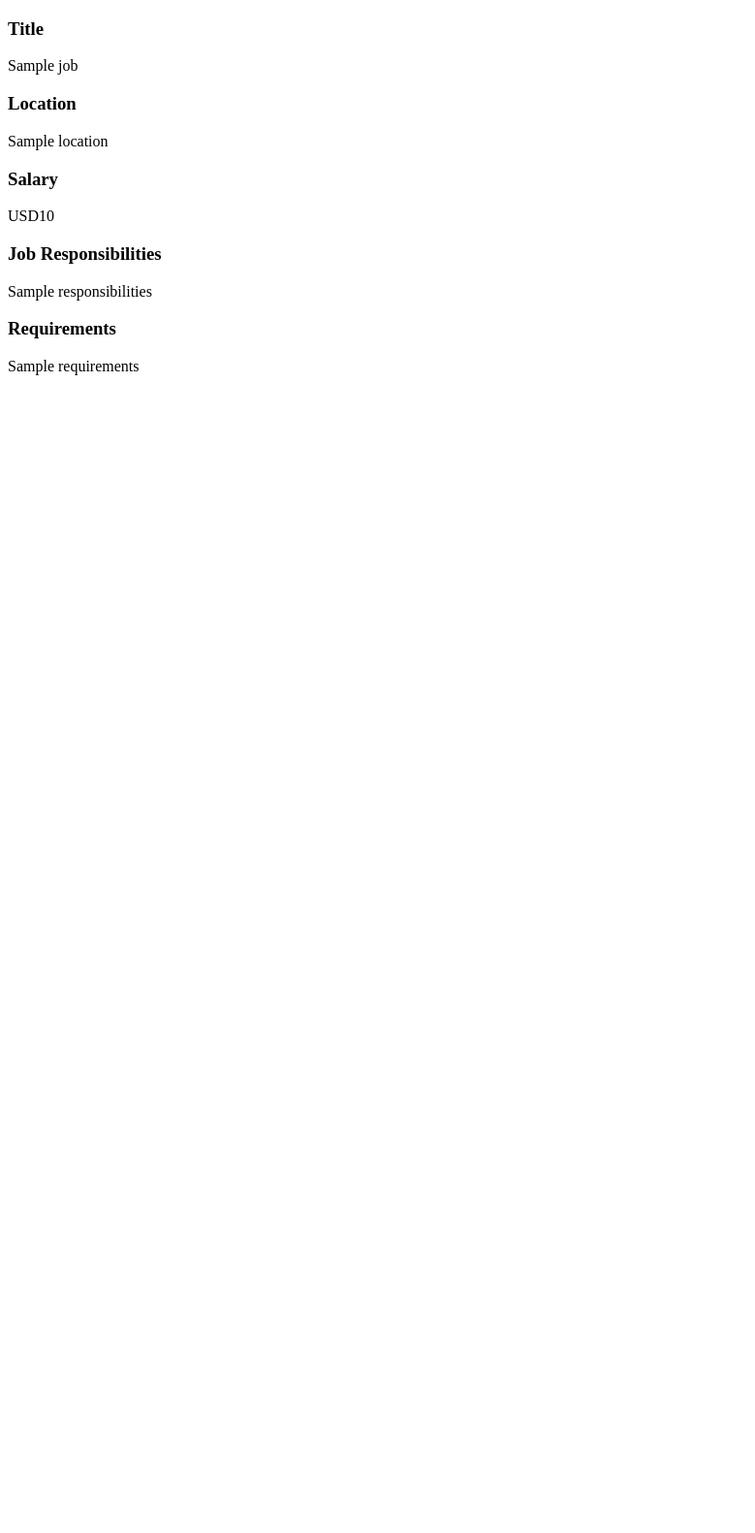
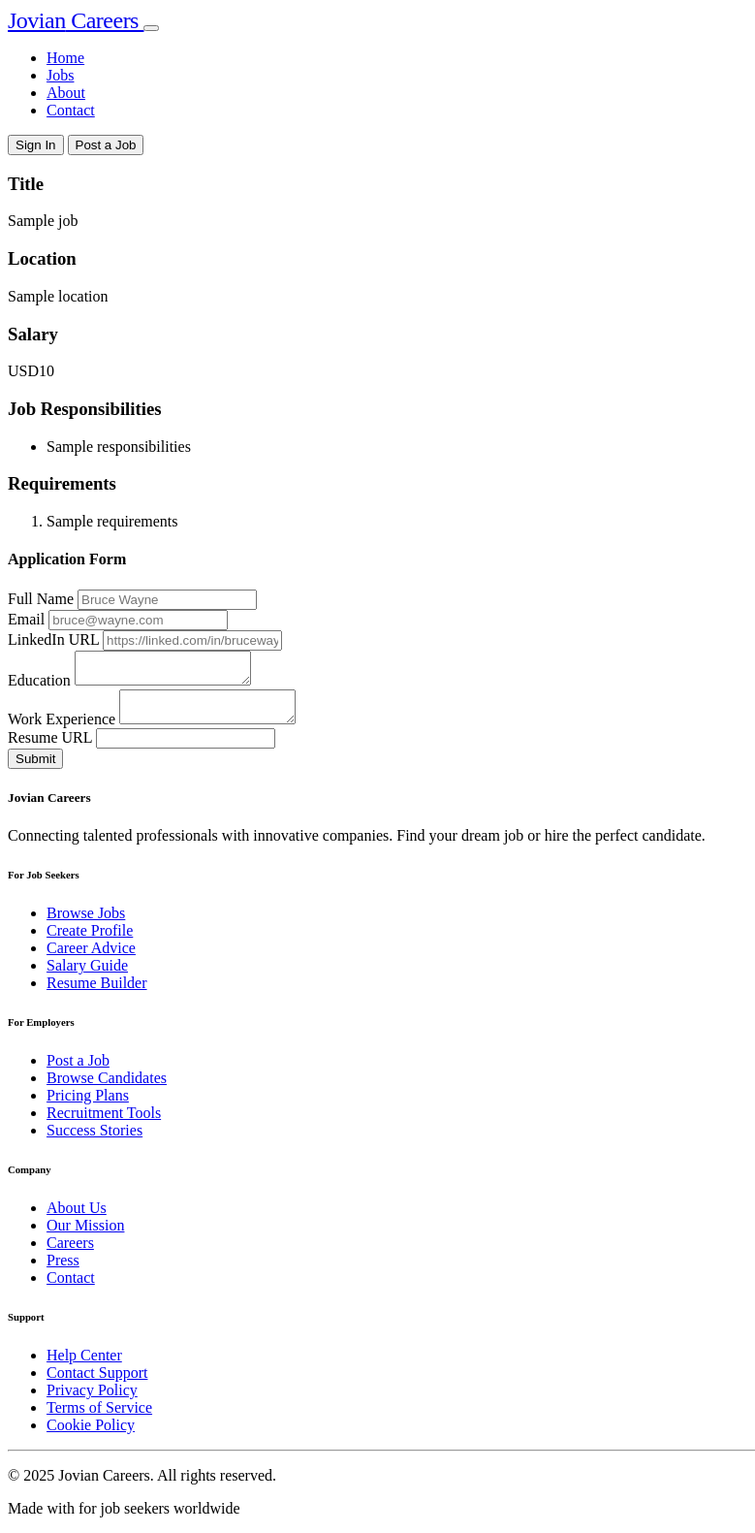
Before and after one commit to Aashi-25/jovian-careers-website, a Flask app: template templates/jobPage.html in a window 1280 px wide. Shown: the whole page at 97% size, without its empty margins (0-779 px from the left). Before the commit the page ends 387 px from the top, so only its background shows below. Run offline with Flask 3, Linux system fonts and the light colour scheme; the template is opened without the code that fills it: most values are stand-ins (such as "Sample title", 1, 10 or a date in 2020).

Commit message:
application form created

```diff
--- a/app.py
+++ b/app.py
@@ -1,4 +1,4 @@
-from flask import Flask , render_template , jsonify
+from flask import Flask , render_template , jsonify , request
 from database import init_db , load_jobs_from_db , load_jobs_by_id
 
 
@@ -49,5 +49,13 @@ def show_job(id):
         return "Not Found" , 404
     return render_template('jobpage.html' , job = job)
 
+@app.route("/job/<id>/apply" , methods=['post'])
+def apply_to_job(id):
+    # store this in db
+    # send an email
+    # display an acknowledgement
+    data = request.form
+    return jsonify(data)
+
 if __name__ == '__main__':
     app.run(debug = True)
--- /dev/null
+++ b/templates/application_form.html
@@ -0,0 +1,29 @@
+<h4>Application Form</h4>
+<form action="/job/{{job['id']}}/apply" method="post">
+    <div>
+        <label>Full Name</label>
+        <input type="text" name="full_name" placeholder="Bruce Wayne">
+    </div>
+    <div>
+        <label>Email</label>
+        <input type="text" name="email" placeholder="bruce@wayne.com">
+    </div>
+    <div>
+        <label>LinkedIn URL</label>
+        <input type="text" name="LinkedIn_url" placeholder="https://linked.com/in/brucewayne">
+    </div>
+    <div>
+        <label>Education</label>
+        <textarea name="education"></textarea>
+    </div>
+    <div>
+        <label>Work Experience</label>
+        <textarea name="work_experience"></textarea>
+    </div>
+    <div>
+        <label>Resume URL</label>
+        <input type="text" name="Resume_url" >
+    </div>
+
+    <input type="submit">
+</form>
--- a/templates/jobItem.html
+++ b/templates/jobItem.html
@@ -25,9 +25,9 @@
             </div>
         </div>
         <div class="ms-3">
-            <button type="button" class="btn btn-primary btn-sm">
+            <a href="/job/{{job['id']}}" type="button" class="btn btn-primary btn-sm">
                 <i class="fas fa-paper-plane me-1"></i>Apply
-            </button>
+            </a>
         </div>
     </div>
 </div>
--- a/templates/jobPage.html
+++ b/templates/jobPage.html
@@ -6,6 +6,7 @@
     <title>{{job.title}} - Jovian Careers</title>
 </head>
 <body>
+    {% include 'nav.html' %}
     <h3>Title</h3>
     <p>{{job.title}}</p>
     <h3>Location</h3>
@@ -13,8 +14,20 @@
     <h3>Salary</h3>
     <p>{{job.currency}}{{job.salary}}</p>
     <h3>Job Responsibilities</h3>
-    <p>{{job.responsibilities}}</p>
+    <ul>
+        {% for line in job.responsibilities.split("\n") %}
+        <li>{{line}}</li>
+        {% endfor %}
+    </ul>
     <h3>Requirements</h3>
-    <p>{{job.requirements}}</p>
+    <ol>
+        {% for line in job.requirements.split(".") %}
+            {% if line.strip() %}
+                <li>{{ line.strip() }}</li>
+            {% endif %}
+        {% endfor %}
+    </ol>
+    {% include 'application_form.html' %}
+    {% include 'footer.html' %}
 </body>
 </html>
```
